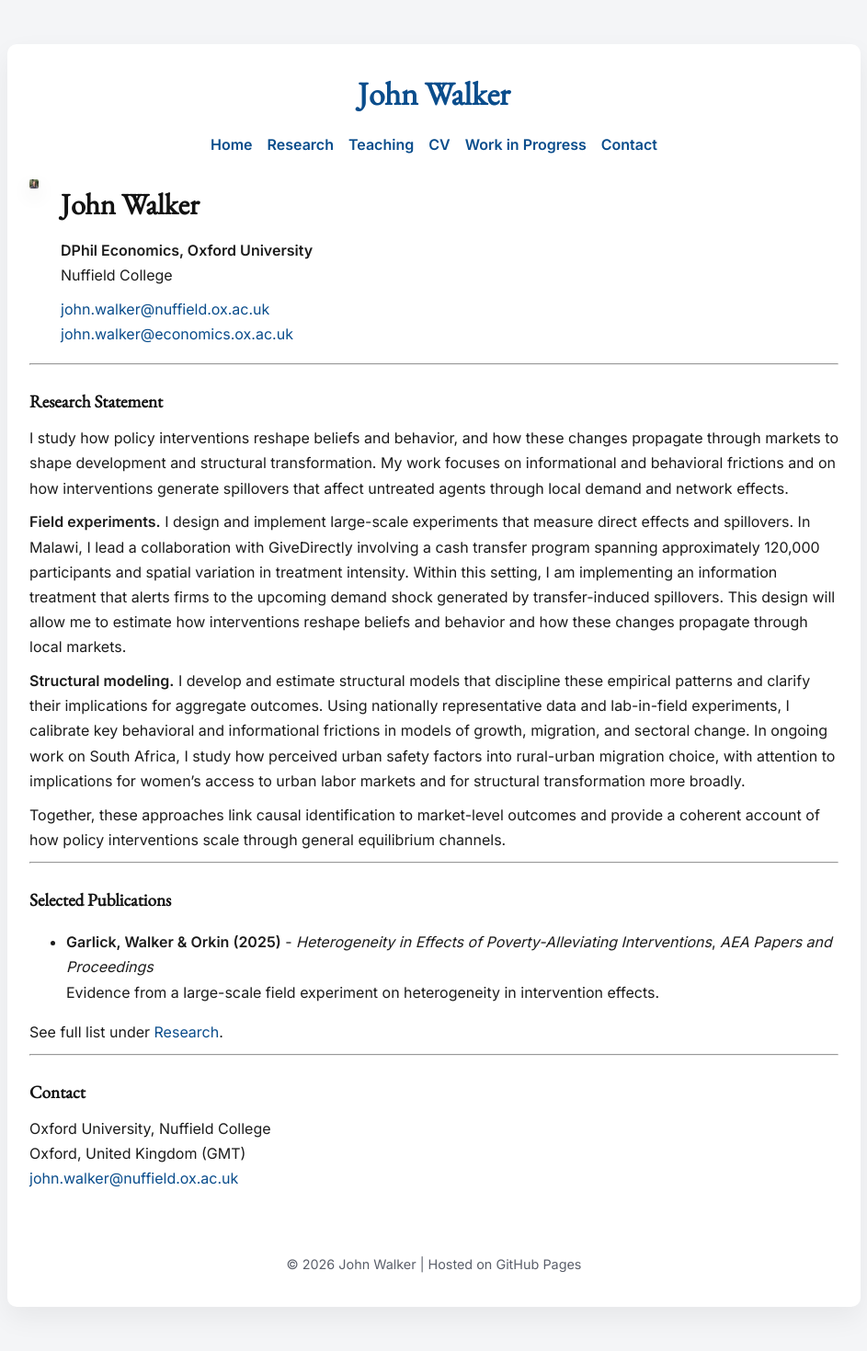
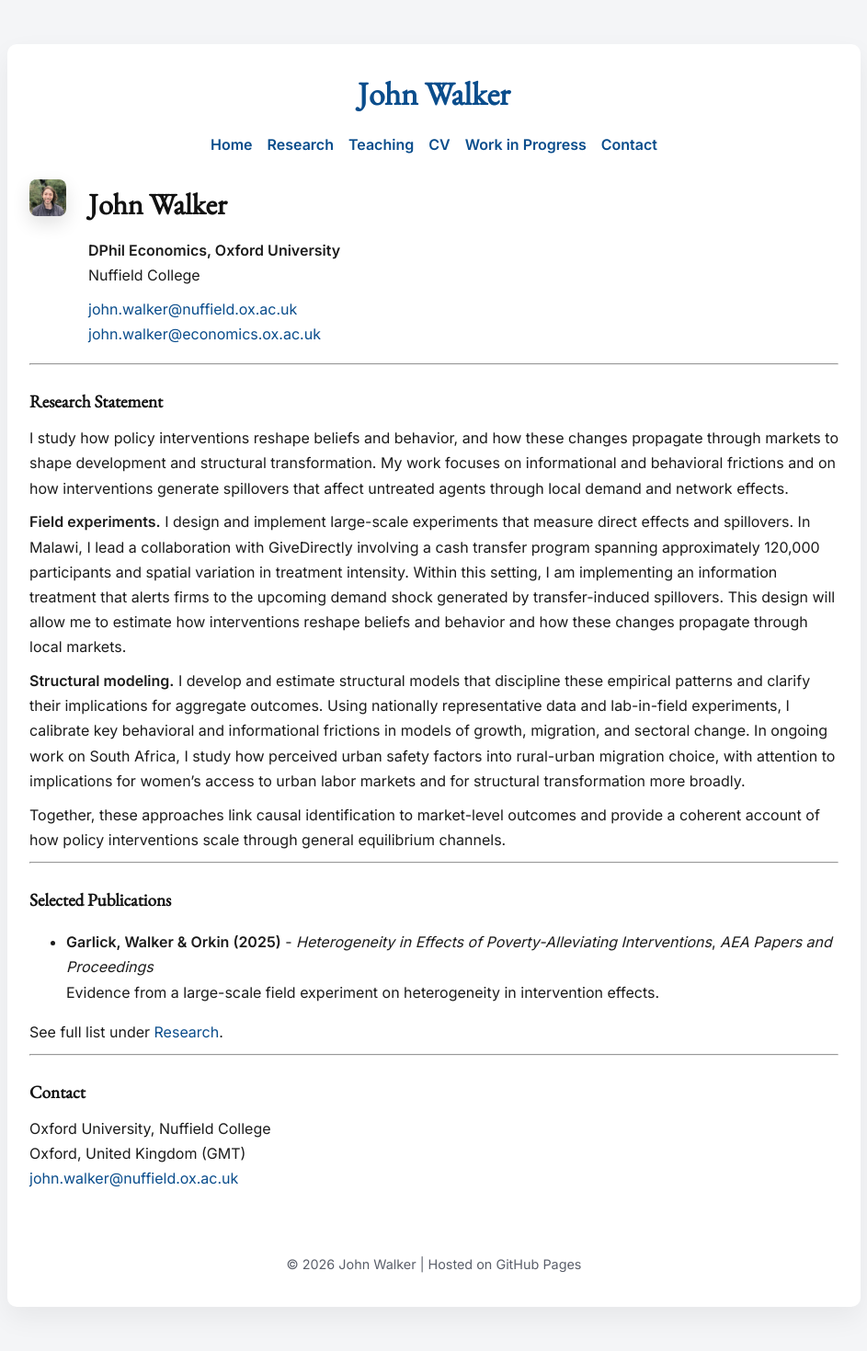
Before and after one commit to jwal1024/johnwalkerecon.github.io, a Jekyll site: the page built from index.md, in a window 1280 px wide. Shown: the whole page at 92% size, without its empty margins (168-1111 px from the left). Built offline with Jekyll 4.4.1, drawn with Linux system fonts in a browser that asks for light colours.

Commit message:
updated headshot

```diff
--- a/assets/css/style.css
+++ b/assets/css/style.css
@@ -38,18 +38,18 @@ main {
   margin: 0 0 0.5rem 0;
 }
 .headshot {
-  width: 10px;
-  max-width: 10px;
+  width: 40px;
+  max-width: 40px;
   height: auto;
-  flex: 0 0 10px;
-  border-radius: 2px;
+  flex: 0 0 40px;
+  border-radius: 8px;
   box-shadow: 0 8px 20px rgba(0,0,0,0.12);
 }
 @media (max-width: 600px) {
   .headshot {
-    width: 96px;
-    max-width: 96px;
-    flex-basis: 96px;
+    width: 40px;
+    max-width: 40px;
+    flex-basis: 40px;
   }
 }
 h1, h2, h3 {
```
